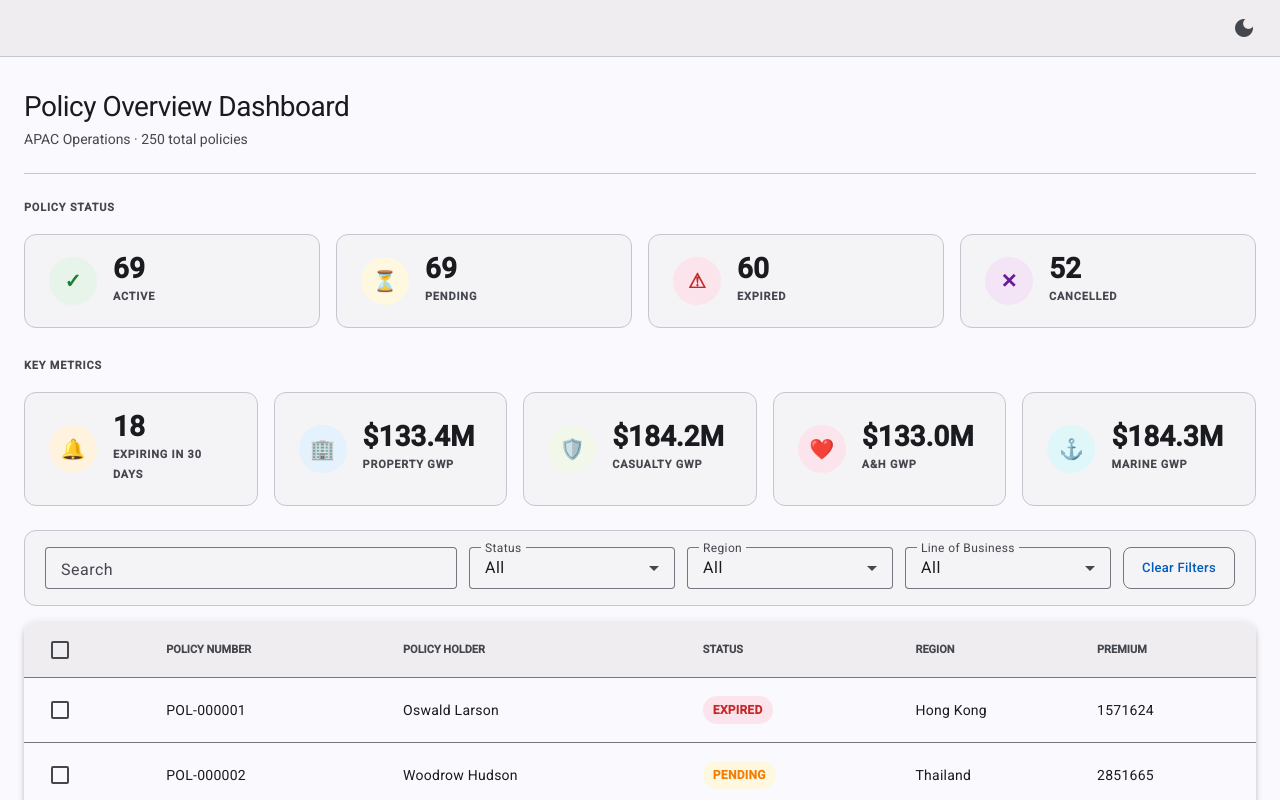
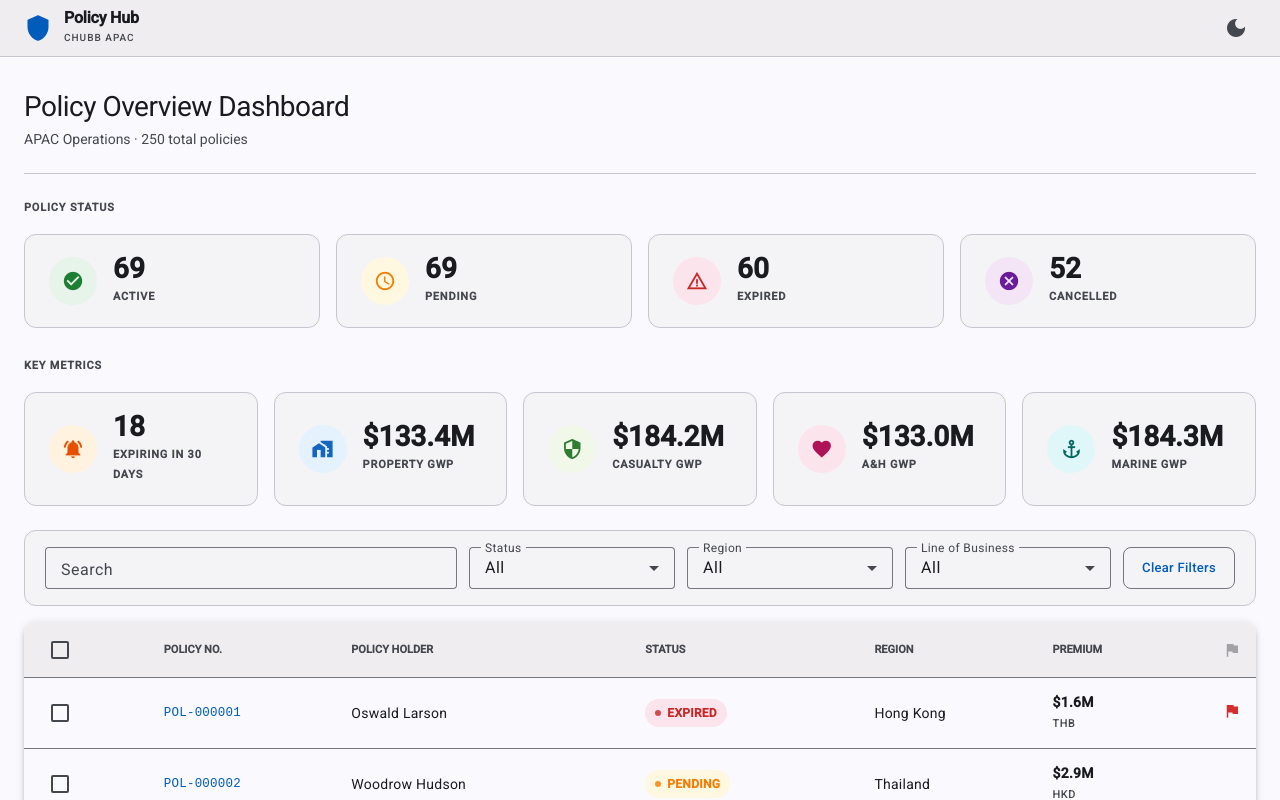
Before and after one commit to kunda-prasadu/policy-dashboard, an Angular app: page / in a window 1280 px wide. Shown: the top 800 px of the page. Built offline with nearby package versions, Linux system fonts and the light colour scheme; data requests are answered from the project's data file.

Commit message:
chore: summary-pannl scss changes

```diff
--- a/src/app/app.html
+++ b/src/app/app.html
@@ -1,4 +1,12 @@
-<div class="app-toolbar">
+<header class="app-toolbar">
+  <div class="app-toolbar__brand">
+    <mat-icon class="app-toolbar__logo">shield</mat-icon>
+    <div>
+      <span class="app-toolbar__name">Policy Hub</span>
+      <span class="app-toolbar__org">Chubb APAC</span>
+    </div>
+  </div>
+  <div class="app-toolbar__actions">
     <button
       mat-icon-button
       [matTooltip]="themeService.isDark() ? 'Switch to light mode' : 'Switch to dark mode'"
@@ -7,4 +15,5 @@
       <mat-icon>{{ themeService.isDark() ? 'light_mode' : 'dark_mode' }}</mat-icon>
     </button>
   </div>
+</header>
 <router-outlet />
--- a/src/app/app.scss
+++ b/src/app/app.scss
@@ -1,8 +1,48 @@
 .app-toolbar {
   display: flex;
-  justify-content: flex-end;
+  justify-content: space-between;
   align-items: center;
-  padding: 8px 16px;
-  background-color: var(--mat-sys-surface-container);
+  padding: 0 24px;
+  height: 56px;
+  background: var(--mat-sys-surface-container);
   border-bottom: 1px solid var(--mat-sys-outline-variant);
+  position: sticky;
+  top: 0;
+  z-index: 100;
+
+  &__brand {
+    display: flex;
+    align-items: center;
+    gap: 12px;
+  }
+
+  &__logo {
+    font-size: 28px;
+    width: 28px;
+    height: 28px;
+    color: var(--mat-sys-primary);
+  }
+
+  &__name {
+    display: block;
+    font-size: 16px;
+    font-weight: 700;
+    color: var(--mat-sys-on-surface);
+    line-height: 1.2;
+    letter-spacing: -0.2px;
+  }
+
+  &__org {
+    display: block;
+    font-size: 10px;
+    font-weight: 500;
+    color: var(--mat-sys-on-surface-variant);
+    text-transform: uppercase;
+    letter-spacing: 1px;
+  }
+
+  &__actions {
+    display: flex;
+    align-items: center;
+  }
 }
--- a/src/app/features/policy-dashboard/components/bulk-action-bar/bulk-action-bar.html
+++ b/src/app/features/policy-dashboard/components/bulk-action-bar/bulk-action-bar.html
@@ -7,7 +7,7 @@
     <div class="bulk-action-bar__actions">
       <button mat-stroked-button (click)="store.clearSelection()">Clear Selection</button>
       <button mat-raised-button color="warn" (click)="flagForReview()">
-        🚩 Flag for Review
+        <mat-icon>flag</mat-icon> Flag for Review
       </button>
     </div>
   </div>
--- a/src/app/features/policy-dashboard/components/bulk-action-bar/bulk-action-bar.ts
+++ b/src/app/features/policy-dashboard/components/bulk-action-bar/bulk-action-bar.ts
@@ -1,12 +1,13 @@
 import { Component, inject } from '@angular/core';
 import { MatButtonModule } from '@angular/material/button';
+import { MatIconModule } from '@angular/material/icon';
 import { MatSnackBar } from '@angular/material/snack-bar';
 import { PolicyStore } from '../../store/policy.store';
 
 @Component({
   selector: 'app-bulk-action-bar',
   standalone: true,
-  imports: [MatButtonModule],
+  imports: [MatButtonModule, MatIconModule],
   templateUrl: './bulk-action-bar.html',
   styleUrl: './bulk-action-bar.scss',
 })
--- a/src/app/features/policy-dashboard/components/policy-table/policy-table.html
+++ b/src/app/features/policy-dashboard/components/policy-table/policy-table.html
@@ -1,28 +1,4 @@
-<!-- <table>
-    <thead>
-        <tr>
-            <th>Select</th>
-            <th>Policy Number</th>
-            <th>Policy Holder</th>
-            <th>Status</th>
-            <th>Region</th>
-        </tr>
-    </thead>
-    <tbody>
-        @for(policy of store.filteredPolicies(); track policy.id){
-            <tr>
-                <td>
-                    <input type="checkbox" [checked]="store.selectedPolicyIds().includes(policy.id)" (change)="store.toggleSelection(policy.id)">
-                </td>
-                <td>{{ policy.policyNumber }}</td>
-                <td>{{ policy.policyHolderName }}</td>
-                <td>{{ policy.status }}</td>
-                <td>{{ policy.region }}</td>
-            </tr>
-        }
-    </tbody>
-</table> -->
-<table mat-table [dataSource]="dataSource" matSort class="mat-elevation-z8">
+<table mat-table [dataSource]="dataSource" matSort class="policy-table">
     <!-- Select Checkbox -->
     <ng-container matColumnDef="select">
         <th mat-header-cell *matHeaderCellDef>
@@ -34,8 +10,8 @@
     </ng-container>
     <!-- Policy Number Column -->
     <ng-container matColumnDef="policyNumber">
-        <th mat-header-cell *matHeaderCellDef mat-sort-header>Policy Number</th>
-        <td mat-cell *matCellDef="let policy">{{ policy.policyNumber }}</td>
+        <th mat-header-cell *matHeaderCellDef mat-sort-header>Policy No.</th>
+        <td mat-cell *matCellDef="let policy" class="cell-policy-number">{{ policy.policyNumber }}</td>
     </ng-container>
     <!-- Policy Holder Name Column -->
     <ng-container matColumnDef="policyHolderName">
@@ -46,7 +22,9 @@
     <ng-container matColumnDef="status">
         <th mat-header-cell *matHeaderCellDef mat-sort-header>Status</th>
         <td mat-cell *matCellDef="let policy">
-          <span class="status-badge status-badge--{{policy.status.toLowerCase()}}">{{ policy.status }}</span>
+          <span class="status-badge status-badge--{{policy.status.toLowerCase()}}">
+            <span class="status-badge__dot"></span>{{ policy.status }}
+          </span>
         </td>
     </ng-container>
     <!-- Region -->
@@ -57,14 +35,32 @@
     <!-- Premium Column -->
     <ng-container matColumnDef="premium">
         <th mat-header-cell *matHeaderCellDef mat-sort-header>Premium</th>
-        <td mat-cell *matCellDef="let policy">{{ policy.premiumAmount }}</td>
+        <td mat-cell *matCellDef="let policy" class="cell-premium">
+          <span class="premium-amount">{{ formatPremium(policy.premiumAmount) }}</span>
+          <span class="premium-currency">{{ policy.currency }}</span>
+        </td>
     </ng-container>
+
+    <!-- Flagged Column -->
+    <ng-container matColumnDef="flagged">
+        <th mat-header-cell *matHeaderCellDef class="col-flagged">
+          <mat-icon class="col-flag-header" matTooltip="Flagged for Review">flag</mat-icon>
+        </th>
+        <td mat-cell *matCellDef="let policy" class="col-flagged">
+          @if(policy.flaggedForReview) {
+            <mat-icon class="flag-icon--on" matTooltip="Flagged for review">flag</mat-icon>
+          }
+        </td>
+    </ng-container>
+
     <tr mat-header-row *matHeaderRowDef="displayedColumns"></tr>
     <tr mat-row *matRowDef="let row; columns: displayedColumns;"></tr>
 </table>
-<mat-paginator [pageSize]="10" [pageSizeOptions]="[10, 25, 50]"></mat-paginator>
+<mat-paginator [pageSize]="10" [pageSizeOptions]="[10, 25, 50]" showFirstLastButtons></mat-paginator>
+
 @if(store.filteredPolicies().length === 0) {
   <div class="empty-state">
-    <p>No policies match the current filters.</p>
+    <mat-icon class="empty-state__icon">search_off</mat-icon>
+    <p class="empty-state__text">No policies match the current filters.</p>
   </div>
 }
--- a/src/app/features/policy-dashboard/components/policy-table/policy-table.scss
+++ b/src/app/features/policy-dashboard/components/policy-table/policy-table.scss
@@ -30,19 +30,29 @@ table {
 .mat-mdc-cell {
   font: var(--mat-sys-body-medium);
   color: var(--mat-sys-on-surface);
-  padding: 12px 16px;
+  padding: 14px 16px;
 }
 
 // Status badge
 .status-badge {
   display: inline-flex;
   align-items: center;
+  gap: 6px;
   padding: 4px 10px;
   border-radius: 20px;
   font-size: 12px;
   font-weight: 600;
   letter-spacing: 0.3px;
   text-transform: uppercase;
+
+  &__dot {
+    width: 6px;
+    height: 6px;
+    border-radius: 50%;
+    background: currentColor;
+    flex-shrink: 0;
+    opacity: 0.8;
+  }
 
   &--active {
     background: #e6f4ea;
@@ -94,8 +104,75 @@ mat-paginator {
 }
 
 .empty-state {
-  padding: 48px;
+  display: flex;
+  flex-direction: column;
+  align-items: center;
+  gap: 8px;
+  padding: 56px 24px;
   text-align: center;
-  color: var(--mat-sys-on-surface-variant);
-  font: var(--mat-sys-body-large);
+
+  &__icon {
+    font-size: 48px;
+    width: 48px;
+    height: 48px;
+    color: var(--mat-sys-on-surface-variant);
+    opacity: 0.4;
+  }
+
+  &__text {
+    margin: 0;
+    color: var(--mat-sys-on-surface-variant);
+    font: var(--mat-sys-body-large);
+  }
 }
+
+// Policy number — monospace identifier
+.cell-policy-number {
+  font-family: 'Roboto Mono', ui-monospace, monospace;
+  font-size: 12.5px;
+  font-weight: 500;
+  color: var(--mat-sys-primary);
+  letter-spacing: 0.2px;
+}
+
+// Premium two-line display
+.cell-premium {
+  .premium-amount {
+    display: block;
+    font-weight: 600;
+    font-variant-numeric: tabular-nums;
+    color: var(--mat-sys-on-surface);
+  }
+
+  .premium-currency {
+    font-size: 11px;
+    font-weight: 500;
+    color: var(--mat-sys-on-surface-variant);
+    letter-spacing: 0.5px;
+    text-transform: uppercase;
+  }
+}
+
+// Flag column
+.col-flagged {
+  width: 48px;
+  text-align: center;
+  padding: 0 8px !important;
+
+  .col-flag-header {
+    font-size: 18px;
+    width: 18px;
+    height: 18px;
+    color: var(--mat-sys-on-surface-variant);
+    opacity: 0.45;
+    vertical-align: middle;
+  }
+}
+
+.flag-icon--on {
+  font-size: 18px;
+  width: 18px;
+  height: 18px;
+  color: #d32f2f;
+  cursor: default;
+}
--- a/src/app/features/policy-dashboard/components/policy-table/policy-table.ts
+++ b/src/app/features/policy-dashboard/components/policy-table/policy-table.ts
@@ -5,18 +5,20 @@ import { MatTableDataSource, MatTableModule } from '@angular/material/table';
 import { MatCheckboxModule } from '@angular/material/checkbox';
 import { MatSort, MatSortModule } from '@angular/material/sort';
 import { MatPaginator, MatPaginatorModule } from '@angular/material/paginator';
+import { MatIconModule } from '@angular/material/icon';
+import { MatTooltipModule } from '@angular/material/tooltip';
 
 @Component({
   selector: 'app-policy-table',
   standalone: true,
-  imports: [CommonModule, MatTableModule, MatCheckboxModule, MatSortModule, MatPaginatorModule],
+  imports: [CommonModule, MatTableModule, MatCheckboxModule, MatSortModule, MatPaginatorModule, MatIconModule, MatTooltipModule],
   templateUrl: './policy-table.html',
   styleUrls: ['./policy-table.scss'],
 })
 export class PolicyTable {
   readonly store = inject(PolicyStore);
 
-  displayedColumns = ['select', 'policyNumber', 'policyHolderName', 'status', 'region', 'premium'];
+  displayedColumns = ['select', 'policyNumber', 'policyHolderName', 'status', 'region', 'premium', 'flagged'];
   dataSource = new MatTableDataSource<any>();
 
   sort = viewChild(MatSort);
@@ -53,4 +55,10 @@ export class PolicyTable {
       this.store.selectAll(pageIds);
     }
   }
+
+  formatPremium(value: number): string {
+    if (value >= 1_000_000) return `$${(value / 1_000_000).toFixed(1)}M`;
+    if (value >= 1_000)     return `$${(value / 1_000).toFixed(0)}K`;
+    return `$${value}`;
+  }
 }
--- a/src/app/features/policy-dashboard/components/summary-pannl/summary-pannl.html
+++ b/src/app/features/policy-dashboard/components/summary-pannl/summary-pannl.html
@@ -5,7 +5,7 @@
   <div class="summary-grid summary-grid--4">
 
     <div class="summary-card summary-card--active">
-      <div class="summary-card__icon">✓</div>
+      <div class="summary-card__icon"><mat-icon>check_circle</mat-icon></div>
       <div class="summary-card__body">
         <span class="summary-card__count">{{ summary().activeCount }}</span>
         <span class="summary-card__label">Active</span>
@@ -13,7 +13,7 @@
     </div>
 
     <div class="summary-card summary-card--pending">
-      <div class="summary-card__icon">⏳</div>
+      <div class="summary-card__icon"><mat-icon>schedule</mat-icon></div>
       <div class="summary-card__body">
         <span class="summary-card__count">{{ summary().pendingCount }}</span>
         <span class="summary-card__label">Pending</span>
@@ -21,7 +21,7 @@
     </div>
 
     <div class="summary-card summary-card--expired">
-      <div class="summary-card__icon">⚠</div>
+      <div class="summary-card__icon"><mat-icon>warning_amber</mat-icon></div>
       <div class="summary-card__body">
         <span class="summary-card__count">{{ summary().expiredCount }}</span>
         <span class="summary-card__label">Expired</span>
@@ -29,7 +29,7 @@
     </div>
 
     <div class="summary-card summary-card--cancelled">
-      <div class="summary-card__icon">✕</div>
+      <div class="summary-card__icon"><mat-icon>cancel</mat-icon></div>
       <div class="summary-card__body">
         <span class="summary-card__count">{{ summary().cancelledCount }}</span>
         <span class="summary-card__label">Cancelled</span>
@@ -43,7 +43,7 @@
   <div class="summary-grid summary-grid--5">
 
     <div class="summary-card summary-card--expiring">
-      <div class="summary-card__icon">🔔</div>
+      <div class="summary-card__icon"><mat-icon>notifications_active</mat-icon></div>
       <div class="summary-card__body">
         <span class="summary-card__count">{{ summary().expiringWithin30Days }}</span>
         <span class="summary-card__label">Expiring in 30 Days</span>
@@ -51,7 +51,7 @@
     </div>
 
     <div class="summary-card summary-card--property">
-      <div class="summary-card__icon">🏢</div>
+      <div class="summary-card__icon"><mat-icon>home_work</mat-icon></div>
       <div class="summary-card__body">
         <span class="summary-card__count">{{ formatPremium(summary().propertyPremium) }}</span>
         <span class="summary-card__label">Property GWP</span>
@@ -59,7 +59,7 @@
     </div>
 
     <div class="summary-card summary-card--casualty">
-      <div class="summary-card__icon">🛡️</div>
+      <div class="summary-card__icon"><mat-icon>security</mat-icon></div>
       <div class="summary-card__body">
         <span class="summary-card__count">{{ formatPremium(summary().casualtyPremium) }}</span>
         <span class="summary-card__label">Casualty GWP</span>
@@ -67,7 +67,7 @@
     </div>
 
     <div class="summary-card summary-card--ah">
-      <div class="summary-card__icon">❤️</div>
+      <div class="summary-card__icon"><mat-icon>favorite</mat-icon></div>
       <div class="summary-card__body">
         <span class="summary-card__count">{{ formatPremium(summary().ahPremium) }}</span>
         <span class="summary-card__label">A&amp;H GWP</span>
@@ -75,7 +75,7 @@
     </div>
 
     <div class="summary-card summary-card--marine">
-      <div class="summary-card__icon">⚓</div>
+      <div class="summary-card__icon"><mat-icon>anchor</mat-icon></div>
       <div class="summary-card__body">
         <span class="summary-card__count">{{ formatPremium(summary().marinePremium) }}</span>
         <span class="summary-card__label">Marine GWP</span>
--- a/src/app/features/policy-dashboard/components/summary-pannl/summary-pannl.scss
+++ b/src/app/features/policy-dashboard/components/summary-pannl/summary-pannl.scss
@@ -51,7 +51,6 @@
   }
 
   &__icon {
-    font-size: 20px;
     width: 48px;
     height: 48px;
     border-radius: 50%;
@@ -59,7 +58,12 @@
     align-items: center;
     justify-content: center;
     flex-shrink: 0;
-    font-weight: bold;
+
+    mat-icon {
+      font-size: 22px;
+      width: 22px;
+      height: 22px;
+    }
   }
 
   &__body {
--- a/src/app/features/policy-dashboard/components/summary-pannl/summary-pannl.ts
+++ b/src/app/features/policy-dashboard/components/summary-pannl/summary-pannl.ts
@@ -1,10 +1,11 @@
 import { Component, inject } from '@angular/core';
+import { MatIconModule } from '@angular/material/icon';
 import { PolicyStore } from '../../store/policy.store';
 
 @Component({
   selector: 'app-summary-pannl',
   standalone: true,
-  imports: [],
+  imports: [MatIconModule],
   templateUrl: './summary-pannl.html',
   styleUrls: ['./summary-pannl.scss'],
 })
```
Lines whose indentation alone changed are shown as unchanged.
